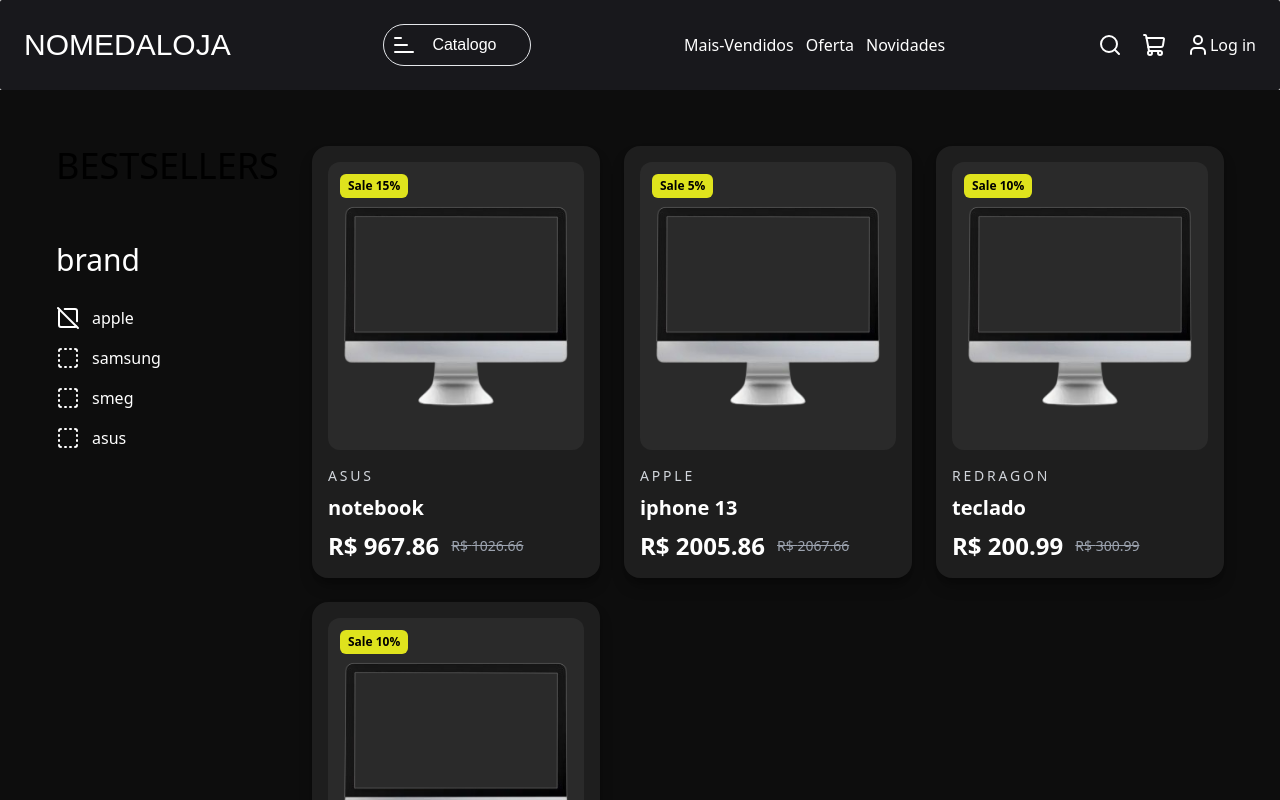
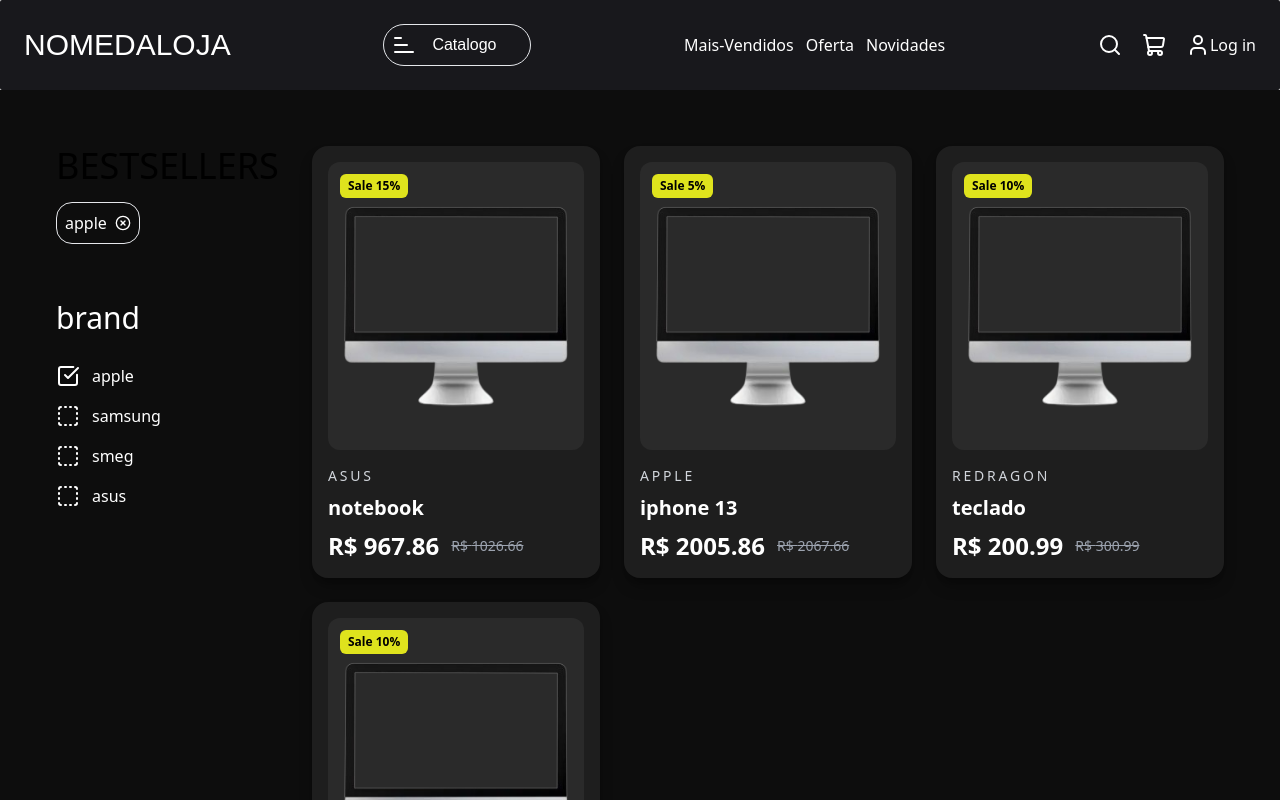
Before and after one commit to joaovitorS-silva/E-Commerce-Sneakers, a React (Vite) app: page /best in a window 1280 px wide. Both pictures are taken after a click on the button 68 px from the left and 318 px from the top of the page. Shown: the top 800 px of the page. Built offline with nearby package versions, Linux system fonts and the light colour scheme; a web font is replaced by a local one.

Commit message:
feat:adicionando funcionalidades nos botoes

```diff
--- a/src/main.jsx
+++ b/src/main.jsx
@@ -1,6 +1,5 @@
 import { StrictMode } from "react";
 import { createRoot } from "react-dom/client";
-import App from "./App.jsx";
 import "/index.css";
 import { createBrowserRouter, RouterProvider } from "react-router-dom";
 
--- a/src/pages/BestSellers.jsx
+++ b/src/pages/BestSellers.jsx
@@ -1,6 +1,6 @@
 import pc from "/src/assets/pc.png";
 import CardProduto from "../componentes/cardProduto";
-import { SquareCheckBig ,SquareDashed, SquareOff } from "lucide-react";
+import { SquareCheckBig, SquareDashed, CircleX } from "lucide-react";
 import { useState } from "react";
 function BestSellers() {
   const produtos = [
@@ -51,19 +51,31 @@
         : [...estadoAnterior, marca],
     );
   }
-
   return (
     <section className="  bg-[#0D0D0D] min-h-screen px-4 py-8 sm:px-6 lg:px-8">
       <div className=" flex ">
         <div className="w-64 shrink-0 p-6">
-          <h1 className="text-4xl text-center ">BESTSELLERS</h1>
+          <h1 className="text-4xl text-center">BESTSELLERS</h1>
+          <ul className="flex flex-wrap gap-2 mt-4">
+            {marcarsSelecionada.map((marca) => (
+              <li
+                key={marca}
+                className="text-white p-2 border rounded-2xl flex items-center gap-2"
+              >
+                {marca}
+                <button onClick={() => OncheckBox(marca)}>
+                  <CircleX size={16} />
+                </button>
+              </li>
+            ))}
+          </ul>
           <h2 className="text-white text-3xl mt-14">brand</h2>
           <ul className=" flex flex-col mt-7 gap-4 text-white">
             {Marcas.map((marca) => (
               <li key={marca} className="flex gap-3">
                 <button type="button" onClick={() => OncheckBox(marca)}>
                   {marcarsSelecionada.includes(marca) ? (
-                    <SquareOff />
+                    <SquareCheckBig />
                   ) : (
                     <SquareDashed />
                   )}
```
